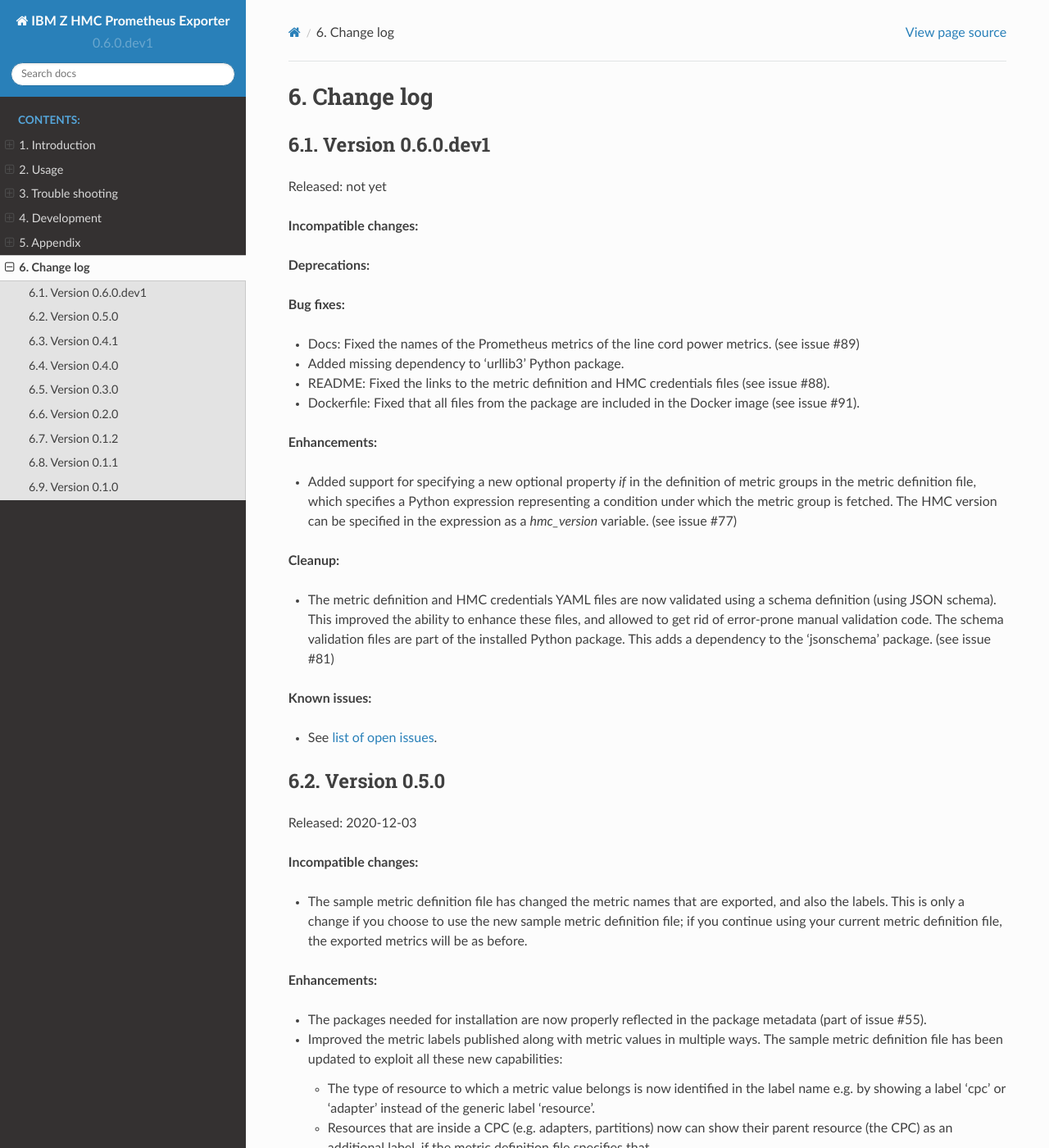
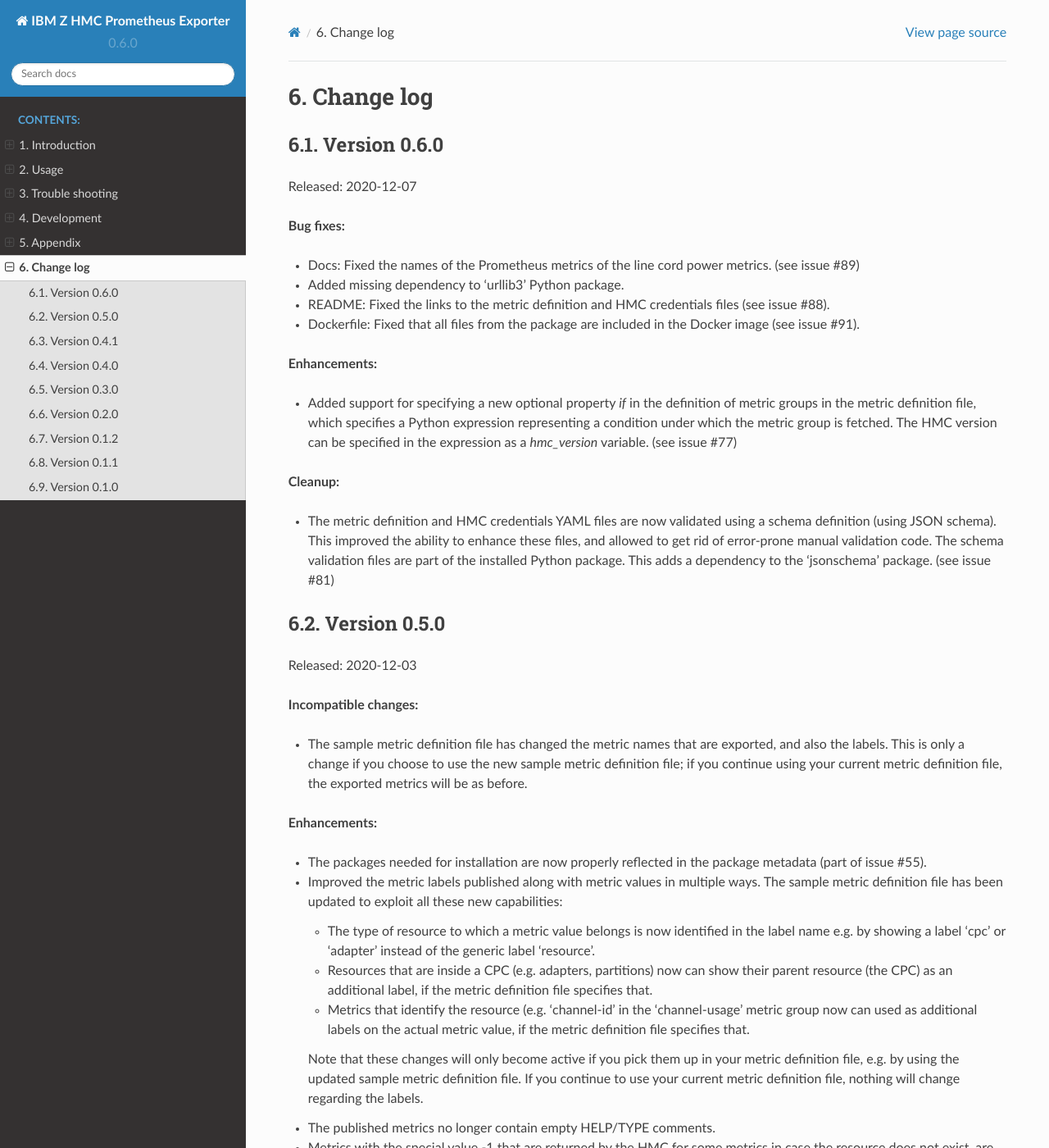
Before and after one commit to zhmcclient/zhmc-prometheus-exporter, a Sphinx documentation site: the page built from docs/changes.rst, in a window 1280 px wide and 1400 px high. Shown: the whole window at 82% size. Built offline with Sphinx 7.4.7 and the Read the Docs theme 2.0.0, drawn with Linux system fonts in a browser that asks for light colours.

Commit message:
Release 0.6.0
Signed-off-by: Andreas Maier <maiera@de.ibm.com>

```diff
--- a/docs/changes.rst
+++ b/docs/changes.rst
@@ -17,14 +17,10 @@
 ----------
 
 
-Version 0.6.0.dev1
-^^^^^^^^^^^^^^^^^^
+Version 0.6.0
+^^^^^^^^^^^^^
 
-Released: not yet
-
-**Incompatible changes:**
-
-**Deprecations:**
+Released: 2020-12-07
 
 **Bug fixes:**
 
@@ -54,12 +50,6 @@
   enhance these files, and allowed to get rid of error-prone manual validation
   code. The schema validation files are part of the installed Python package.
   This adds a dependency to the 'jsonschema' package. (see issue #81)
-
-**Known issues:**
-
-* See `list of open issues`_.
-
-.. _`list of open issues`: https://github.com/zhmcclient/zhmc-prometheus-exporter/issues
 
 
 Version 0.5.0
--- a/zhmc_prometheus_exporter/_version.py
+++ b/zhmc_prometheus_exporter/_version.py
@@ -25,4 +25,4 @@
 #:
 #: * "M.N.P.dev1": A not yet released version M.N.P
 #: * "M.N.P": A released version M.N.P
-__version__ = '0.6.0.dev1'
+__version__ = '0.6.0'
```
